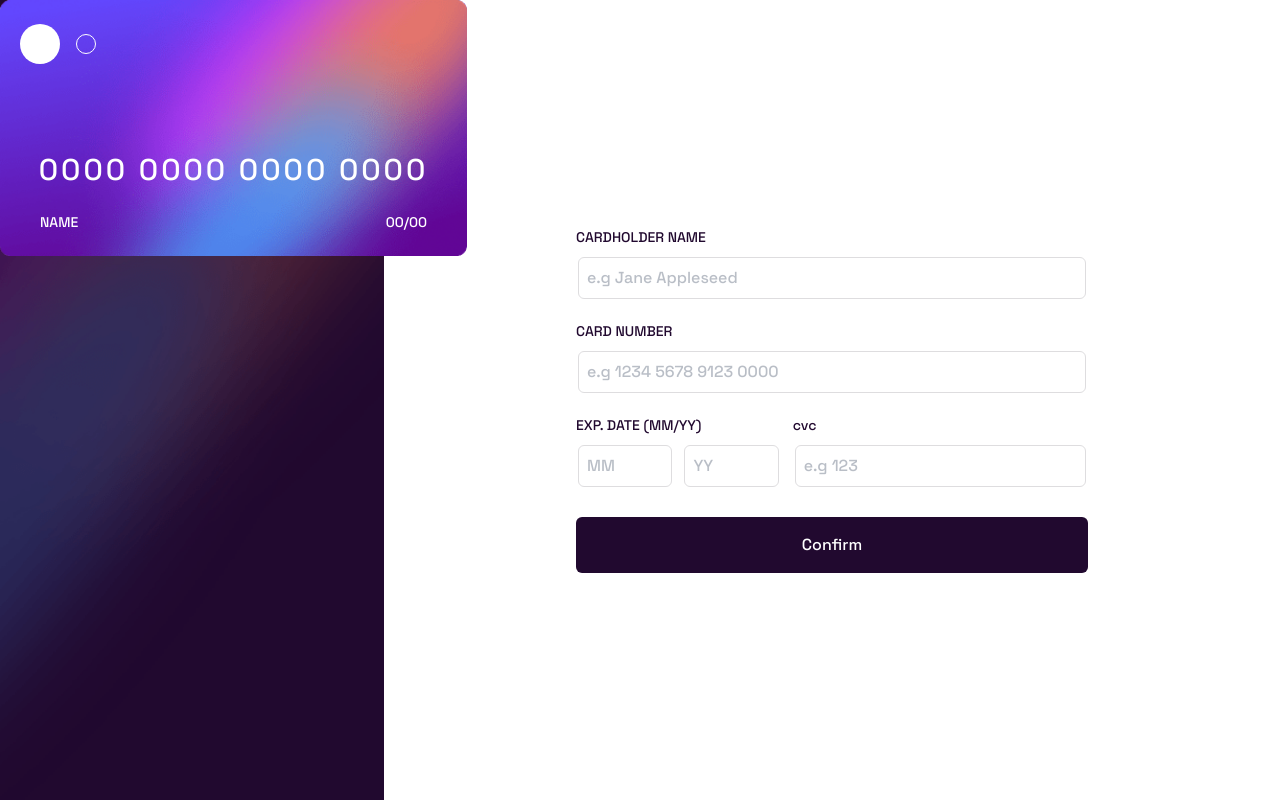
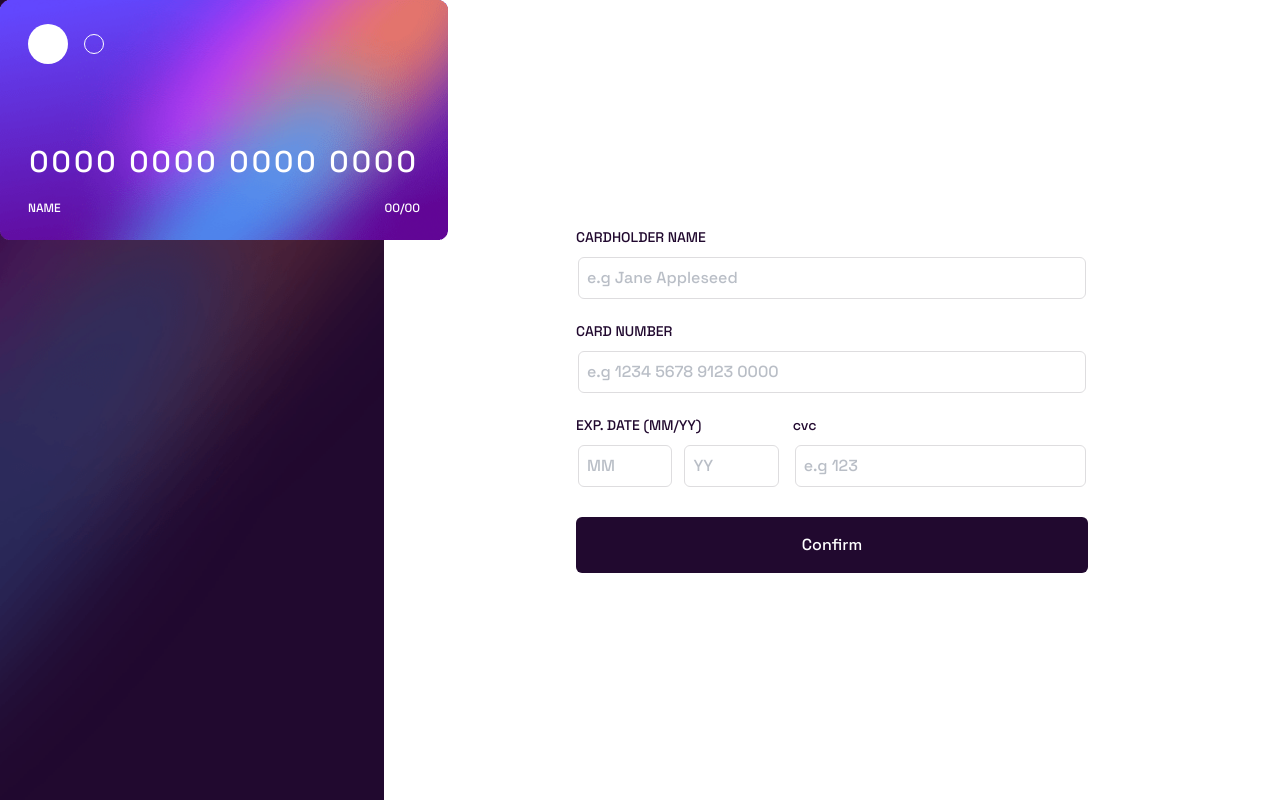
Before and after one commit to GuilhermeFigueira/interative-card-form, a React (Vite) app: page / in a window 1280 px wide. Built offline with nearby package versions, Linux system fonts and the light colour scheme.

Commit message:
cartão front desktop finalizado

```diff
--- a/src/App.tsx
+++ b/src/App.tsx
@@ -14,22 +14,23 @@ function App() {
 				<div>
 					{/* <img src="/bg-card-back.png" alt="Back of the card" /> */}
 				</div>
-				<div className="w-[22rem] h-44 md:w-auto md:h-64 ">
+				{/* Desktop 450 240 */}
+				<div className="w-[22rem] h-48 md:w-[28rem] md:h-60 ">
 					<img
 						src="/bg-card-front.png"
 						alt=""
-						className="w-[22rem] h-44 md:w-auto md:h-64 bg-cover bg-no-repeat bg-center"
+						className="w-[22rem] h-48 md:w-[28rem] md:h-60 bg-cover bg-no-repeat bg-center"
 					/>
 					<div className="absolute grid grid-rows-2 top-0 h-full w-full">
-						<div className="flex flex-wrap items-center content-start p-6 px-5 gap-4">
+						<div className="flex flex-wrap items-center content-start p-6 px-7 gap-4">
 							<div className="bg-white rounded-full w-10 h-10"></div>
 							<div className="border border-white rounded-full w-5 h-5"></div>
 						</div>
-						<div className="grid grid-rows-2 text-white p-2 px-3 md:p-6 md:px-8 uppercase">
+						<div className="grid grid-rows-2 items-end w-fit m-auto md:w-full text-white uppercase">
 							<div className="text-center text-2xl md:text-3xl tracking-widest">
 								0000 0000 0000 0000
 							</div>
-							<div className="flex justify-between items-end text-sm px-2">
+							<div className="flex justify-between items-end text-xs md:px-7">
 								<span>Name</span> <span>00/00</span>
 							</div>
 						</div>
```
